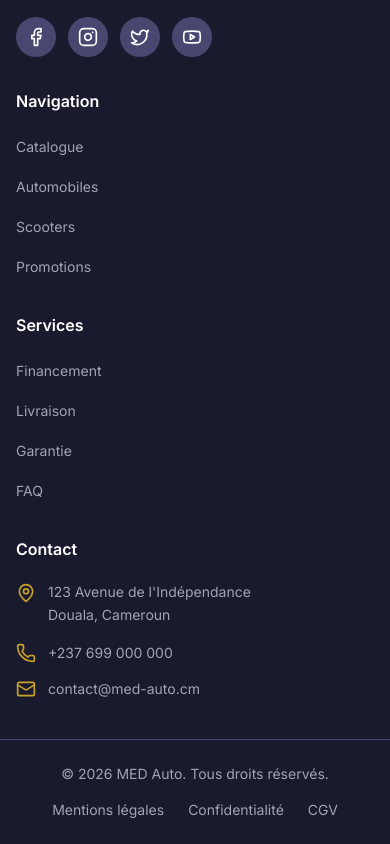
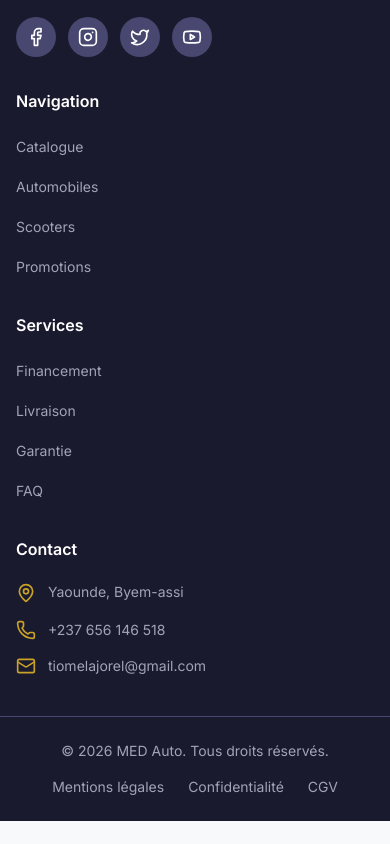
Before and after one commit to M1-Gl-UY1/MED-FRONTEND-WEB, a React (Vite) app: page / in a window 390 px wide. Shown: the part 3537-4381 px from the top of the page. After the commit the page ends 4358 px from the top, so only its background shows below. Built offline with nearby package versions, Linux system fonts and the light colour scheme; no server answers.

Commit message:
update: contact info (email, phone, address, website)

```diff
--- a/src/components/layout/Footer.tsx
+++ b/src/components/layout/Footer.tsx
@@ -149,27 +149,25 @@ export default function Footer() {
               <li className="flex items-start gap-3">
                 <MapPin className="w-5 h-5 text-secondary flex-shrink-0 mt-0.5" />
                 <span className="text-primary-200 text-sm leading-relaxed">
-                  123 Avenue de l'Indépendance
-                  <br />
-                  Douala, Cameroun
+                  Yaounde, Byem-assi
                 </span>
               </li>
               <li>
                 <a
-                  href="tel:+237699000000"
+                  href="tel:+237656146518"
                   className="flex items-center gap-3 text-primary-200 hover:text-secondary transition-colors"
                 >
                   <Phone className="w-5 h-5 text-secondary flex-shrink-0" />
-                  <span className="text-sm">+237 699 000 000</span>
+                  <span className="text-sm">+237 656 146 518</span>
                 </a>
               </li>
               <li>
                 <a
-                  href="mailto:contact@med-auto.cm"
+                  href="mailto:tiomelajorel@gmail.com"
                   className="flex items-center gap-3 text-primary-200 hover:text-secondary transition-colors"
                 >
                   <Mail className="w-5 h-5 text-secondary flex-shrink-0" />
-                  <span className="text-sm">contact@med-auto.cm</span>
+                  <span className="text-sm">tiomelajorel@gmail.com</span>
                 </a>
               </li>
             </ul>
--- a/src/lib/cahierDesCharges.ts
+++ b/src/lib/cahierDesCharges.ts
@@ -779,10 +779,10 @@ class CahierDesChargesGenerator {
       ['Information', 'Valeur'],
       [
         ['Raison Sociale', 'MED Auto'],
-        ['Adresse', '123 Avenue de l\'Indépendance, Douala'],
-        ['Téléphone', '+237 699 000 000'],
-        ['Email', 'contact@med-auto.cm'],
-        ['Site Web', 'www.med-auto.cm'],
+        ['Adresse', 'Byem-assi, Yaounde'],
+        ['Téléphone', '+237 656 146 518'],
+        ['Email', 'tiomelajorel@gmail.com'],
+        ['Site Web', 'med-motor.duckdns.org'],
         ['RCCM', 'RC/DLA/2024/A/001234'],
         ['NIU', 'M012400001234A'],
       ],
--- a/src/lib/pdfGenerator.ts
+++ b/src/lib/pdfGenerator.ts
@@ -89,11 +89,11 @@ const COLORS = {
 const COMPANY_INFO = {
   name: 'MED Auto',
   slogan: 'L\'Excellence Automobile',
-  address: '123 Avenue de l\'Indépendance',
-  city: 'Douala, Cameroun',
-  phone: '+237 699 000 000',
-  email: 'contact@med-auto.cm',
-  website: 'www.med-auto.cm',
+  address: 'Byem-assi',
+  city: 'Yaounde, Cameroun',
+  phone: '+237 656 146 518',
+  email: 'tiomelajorel@gmail.com',
+  website: 'med-motor.duckdns.org',
   rccm: 'RC/DLA/2024/A/001234',
   niu: 'M012400001234A',
 };
--- a/src/pages/Orders.tsx
+++ b/src/pages/Orders.tsx
@@ -585,9 +585,9 @@ function generateRecuPDFContent(commande: Commande) {
   // Pied de page
   doc.setFontSize(8);
   doc.setTextColor(108, 117, 125);
-  doc.text('MED Auto - 123 Avenue de l\'Indépendance, Douala, Cameroun', 105, 275, { align: 'center' });
-  doc.text('+237 699 000 000 | contact@med-auto.cm', 105, 280, { align: 'center' });
-  doc.text('www.med-auto.cm', 105, 285, { align: 'center' });
+  doc.text('MED Auto - Byem-assi, Yaounde, Cameroun', 105, 275, { align: 'center' });
+  doc.text('+237 656 146 518 | tiomelajorel@gmail.com', 105, 280, { align: 'center' });
+  doc.text('med-motor.duckdns.org', 105, 285, { align: 'center' });
 
   doc.save(`Recu_${reference}.pdf`);
 }
```
